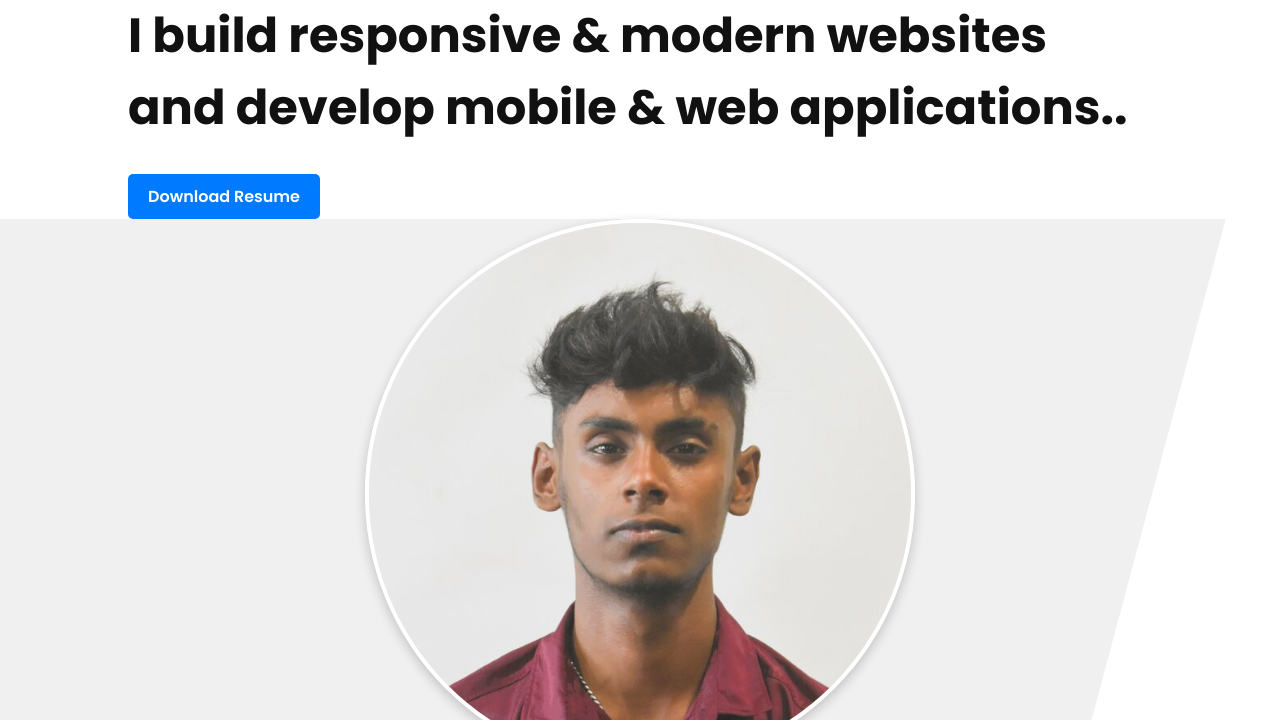
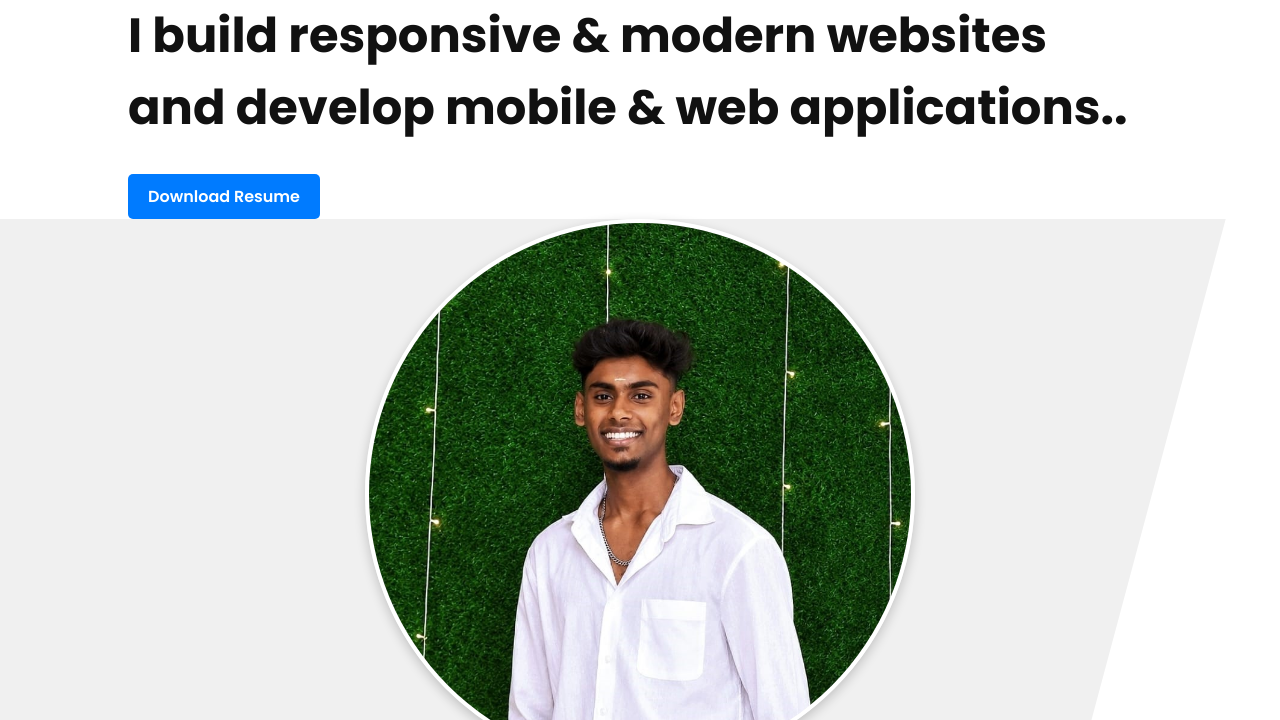
Before and after one commit to Sunilmonu/sunil-Portfolio, a website built with Vite: page index.html in a window 1280 px wide. Shown: the part 232-952 px from the top of the page. Built offline with nearby package versions, Linux system fonts and the light colour scheme.

Commit message:
Update portfolio content and assets with new profile pic

```diff
--- a/index.html
+++ b/index.html
@@ -42,7 +42,7 @@
             </div>
             <div class="hero-right">
                 <div class="bg-skew"></div>
-                <img src="assets/Sunil_kumar_photo.jpg" alt="Sunil" />
+                <img src="assets/Sunil3.jpg" alt="Sunil" />
             </div>
         </section>
     </div>
```
Also changed, not shown: package.json (+7 -2 lines), assets/Sunil3.jpg (added), 1 other file.
